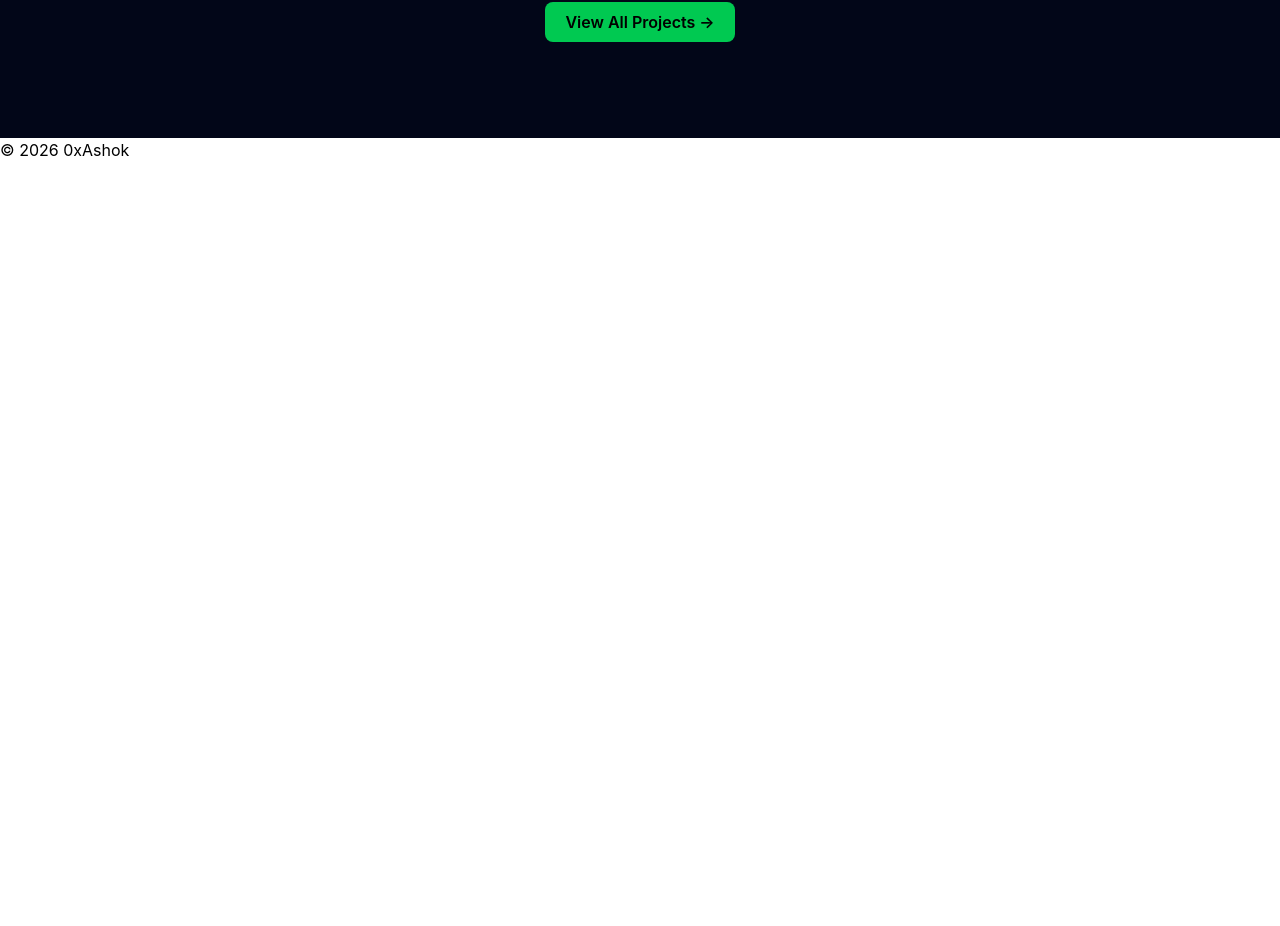
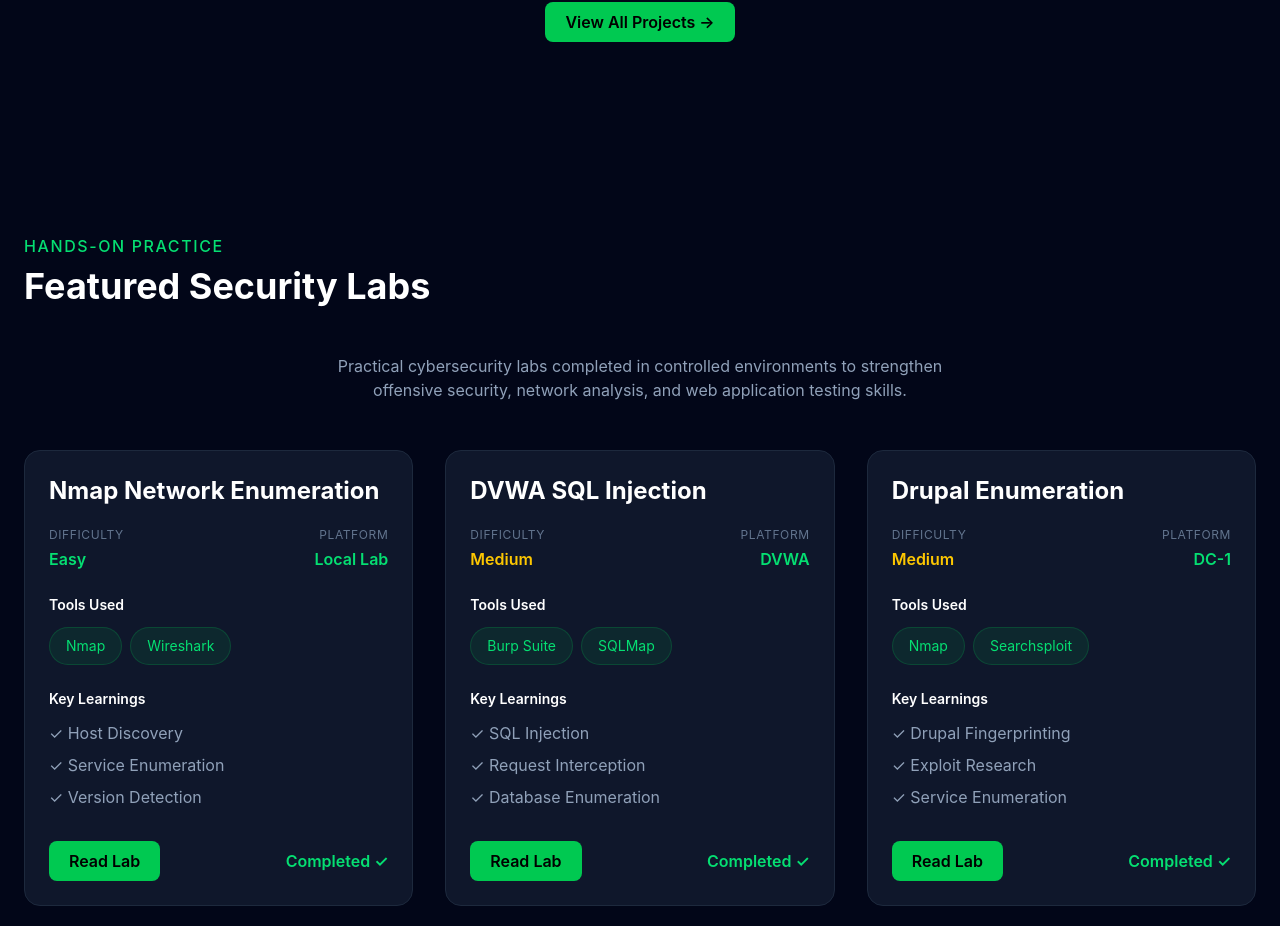
Before and after one commit to ashok770/0xAshok, a React app: page / in a window 1280 px wide. Shown: the part 1871-2797 px from the top of the page. Before the commit the page ends 2033 px from the top, so only its background shows below. Built offline with nearby package versions, Linux system fonts and the light colour scheme; the HTML template or start-up script is replaced by a standard one.

Commit message:
added the lab part

```diff
--- /dev/null
+++ b/src/components/labs/FeaturedLabs.jsx
@@ -0,0 +1,38 @@
+import Container from "../common/Container";
+import SectionTitle from "../common/SectionTitle";
+import Button from "../common/Button";
+import LabCard from "./LabCard";
+import { labs } from "../../data/labs";
+
+const FeaturedLabs = () => {
+  const featuredLabs = labs.filter((lab) => lab.featured);
+
+  return (
+    <section className="py-24 bg-slate-950">
+      <Container>
+        <SectionTitle
+          subtitle="Hands-on Practice"
+          title="Featured Security Labs"
+        />
+
+        <p className="mx-auto mb-12 max-w-2xl text-center text-slate-400">
+          Practical cybersecurity labs completed in controlled environments to
+          strengthen offensive security, network analysis, and web application
+          testing skills.
+        </p>
+
+        <div className="grid gap-8 md:grid-cols-2 xl:grid-cols-3">
+          {featuredLabs.map((lab) => (
+            <LabCard key={lab.id} lab={lab} />
+          ))}
+        </div>
+
+        <div className="mt-12 flex justify-center">
+          <Button>View All Labs →</Button>
+        </div>
+      </Container>
+    </section>
+  );
+};
+
+export default FeaturedLabs;
--- /dev/null
+++ b/src/components/labs/LabCard.jsx
@@ -0,0 +1,71 @@
+import Badge from "../common/Badge";
+import Button from "../common/Button";
+
+const difficultyColor = {
+  Easy: "text-green-400",
+  Medium: "text-yellow-400",
+  Hard: "text-red-400",
+};
+
+const LabCard = ({ lab }) => {
+  return (
+    <div className="flex h-full flex-col rounded-2xl border border-slate-800 bg-slate-900 p-6 transition-all duration-300 hover:-translate-y-2 hover:border-green-500 hover:shadow-2xl">
+      {/* Title */}
+      <h3 className="text-2xl font-bold text-white">{lab.title}</h3>
+
+      {/* Difficulty & Platform */}
+      <div className="mt-5 flex items-center justify-between">
+        <div>
+          <p className="text-xs uppercase tracking-wider text-slate-500">
+            Difficulty
+          </p>
+
+          <p
+            className={`mt-1 font-semibold ${difficultyColor[lab.difficulty]}`}
+          >
+            {lab.difficulty}
+          </p>
+        </div>
+
+        <div className="text-right">
+          <p className="text-xs uppercase tracking-wider text-slate-500">
+            Platform
+          </p>
+
+          <p className="mt-1 text-green-400 font-semibold">{lab.platform}</p>
+        </div>
+      </div>
+
+      {/* Tools */}
+      <div className="mt-6">
+        <h4 className="text-sm font-semibold text-white mb-3">Tools Used</h4>
+
+        <div className="flex flex-wrap gap-2">
+          {lab.tools.map((tool) => (
+            <Badge key={tool}>{tool}</Badge>
+          ))}
+        </div>
+      </div>
+
+      {/* Learned */}
+      <div className="mt-6 flex-1">
+        <h4 className="text-sm font-semibold text-white mb-3">Key Learnings</h4>
+
+        <ul className="space-y-2 text-slate-400">
+          {lab.learned.map((item) => (
+            <li key={item}>✓ {item}</li>
+          ))}
+        </ul>
+      </div>
+
+      {/* Footer */}
+      <div className="mt-8 flex items-center justify-between">
+        <Button>Read Lab</Button>
+
+        <span className="text-green-400 font-semibold">{lab.status} ✓</span>
+      </div>
+    </div>
+  );
+};
+
+export default LabCard;
--- a/src/data/labs.js
+++ b/src/data/labs.js
@@ -0,0 +1,36 @@
+export const labs = [
+  {
+    id: 1,
+    title: "Nmap Network Enumeration",
+    difficulty: "Easy",
+    platform: "Local Lab",
+    tools: ["Nmap", "Wireshark"],
+    learned: ["Host Discovery", "Service Enumeration", "Version Detection"],
+    status: "Completed",
+    featured: true,
+  },
+  {
+    id: 2,
+    title: "DVWA SQL Injection",
+    difficulty: "Medium",
+    platform: "DVWA",
+    tools: ["Burp Suite", "SQLMap"],
+    learned: ["SQL Injection", "Request Interception", "Database Enumeration"],
+    status: "Completed",
+    featured: true,
+  },
+  {
+    id: 3,
+    title: "Drupal Enumeration",
+    difficulty: "Medium",
+    platform: "DC-1",
+    tools: ["Nmap", "Searchsploit"],
+    learned: [
+      "Drupal Fingerprinting",
+      "Exploit Research",
+      "Service Enumeration",
+    ],
+    status: "Completed",
+    featured: true,
+  },
+];
--- a/src/pages/Home.jsx
+++ b/src/pages/Home.jsx
@@ -1,5 +1,6 @@
 import Hero from "../components/hero/Hero";
 import HeroStats from "../components/hero/HeroStats";
+import FeaturedLabs from "../components/labs/FeaturedLabs";
 import FeaturedProjects from "../components/projects/FeaturedProjects";
 
 const Home = () => {
@@ -8,6 +9,7 @@ const Home = () => {
       <Hero />
       <HeroStats />
       <FeaturedProjects />
+      <FeaturedLabs />
     </>
   );
 };
```
